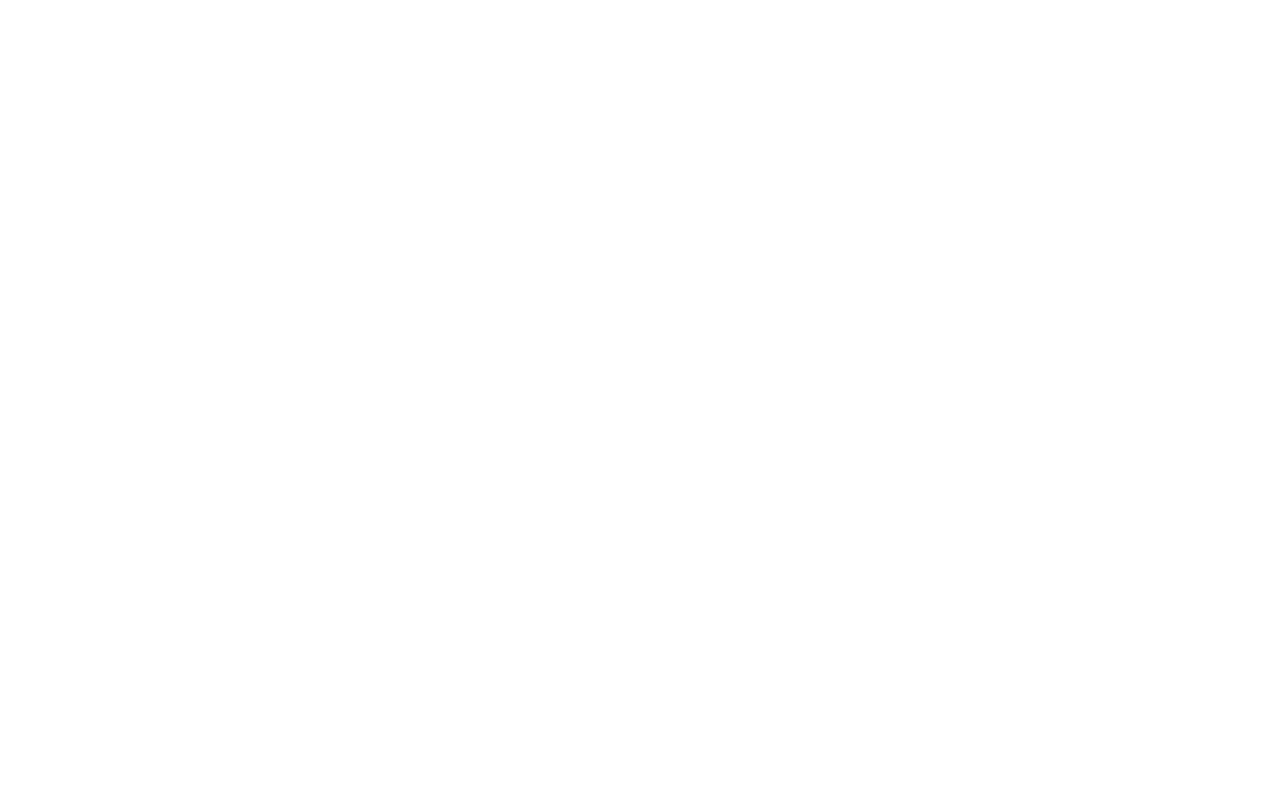
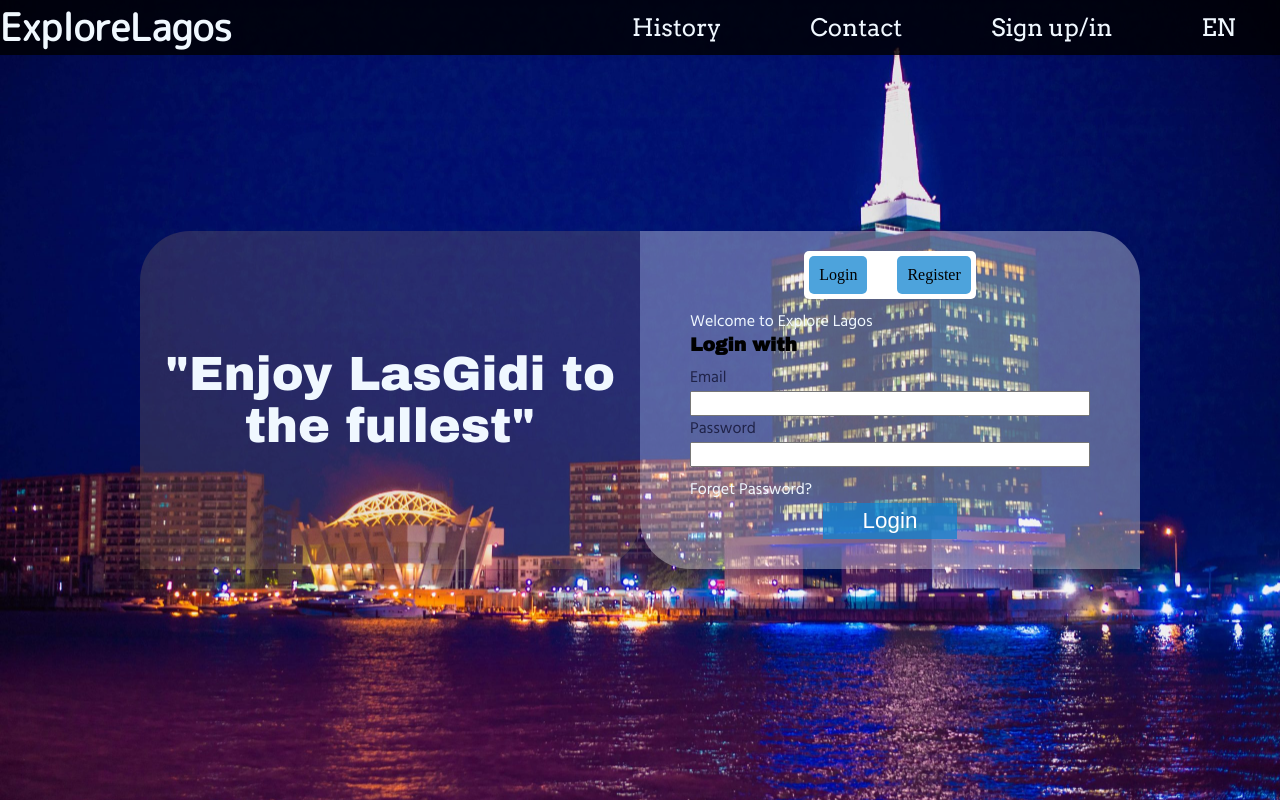
Before and after one commit to Tayokanch/ExploreLagos, a React (Vite) app: page /LoginOrSignUp in a window 1280 px wide. Before the commit this address had no page. Built offline with nearby package versions, Linux system fonts and the light colour scheme; a web font is replaced by a local one.

Commit message:
added register and sign in components

```diff
--- a/src/client/App.jsx
+++ b/src/client/App.jsx
@@ -4,7 +4,7 @@
 import { Route, Routes } from "react-router-dom";
 import Main from "./Components/MainComponent/Main";
 import Header from "./Components/HeaderComponent/Header";
-import Register from "./Components/Register";
+import Register from "./Components/Register&Login/Register.jsx";
 import Body from "./Components/Body/Body";
 import "./App.css";
 
@@ -13,7 +13,7 @@
     <>
       <Routes>
         <Route path="/" element={<Body />}></Route>
-        <Route path="/Register" element={<Register />}></Route>
+        <Route path="/LoginOrSignUp/*" element={<Register />}></Route>
       </Routes>
     </>
   );
--- a/src/client/Components/HeaderComponent/Navbar.jsx
+++ b/src/client/Components/HeaderComponent/Navbar.jsx
@@ -16,7 +16,7 @@
       <div className={NavCSS.navbar}>
         <li>History</li>
         <li>Contact</li>
-        <li onClick={() => handleNavigation("/Register")}>Sign up/in</li>
+        <li onClick={() => handleNavigation("/LoginOrSignUp")}>Sign up/in</li>
         <li>EN</li>
       </div>
     </div>
--- /dev/null
+++ b/src/client/Components/Register&Login/Log.css
@@ -0,0 +1,47 @@
+
+.form{
+    width: 100%;
+    display: grid;
+    padding: 0 50px;
+}
+.form >.heading, .forget_password{
+    font-family: "Hind", sans-serif;
+    color: aliceblue;
+    padding-top: 10px;
+}
+
+.form > h3{
+    font-family: "Archivo Black", sans-serif;
+    color:black;
+    padding-bottom: 10px;
+}
+.form label{
+    font-family: "Hind", sans-serif;
+    color:  rgba(12, 12, 42, 0.743);;
+    display: block;
+}
+
+.form input{
+    width: 100%;
+    outline: none;
+    padding: 3px;
+}
+
+.form > div:last-of-type{
+    display: grid;
+    justify-content: center;
+    padding-bottom: 30px;
+}
+.form button{
+    padding: 5px 40px;
+    text-align: center;
+    background-color: rgba(15, 131, 208, 0.743);
+    color: #fff;
+    border: none;
+    font-size: 1.4rem;
+}
+
+.form button:hover{
+    color: rgba(15, 131, 208, 0.743);
+    background-color: #fff
+}
--- /dev/null
+++ b/src/client/Components/Register&Login/Log.jsx
@@ -0,0 +1,27 @@
+import React from 'react'
+import  './Log.css'
+function Log() {
+  return (
+    <form className='form'>
+        <p className='heading'>Welcome to Explore Lagos</p>
+        <h3>Login with</h3>
+        <div>
+            <label>Email</label>
+            <input type="email" name="email" id="" required/>
+        </div>
+        <div>
+            <label>Password</label>
+            <input type="password" name="password"  required/>
+        </div>
+        <div>
+            <p className='forget_password'>Forget Password?</p>
+        </div>
+        <div>
+            <button>Login</button>
+        </div>
+
+    </form>
+  )
+}
+
+export default Log
--- /dev/null
+++ b/src/client/Components/Register&Login/Reg.jsx
@@ -0,0 +1,27 @@
+import React from "react";
+
+function Reg() {
+  return (
+    <form className="form">
+      <p className="heading">Welcome to Explore Lagos</p>
+      <h3>Sign Up</h3>
+      <div>
+        <label>Firstname</label>
+        <input type="text" name="text" id="" required />
+      </div>
+      <div>
+        <label>Lastname</label>
+        <input type="text" name="lastname" required />
+      </div>
+      <div>
+        <label>Email</label>ç
+        <input type="email" name="lastname" required />
+      </div>
+      <div>
+        <button>Register</button>
+      </div>
+    </form>
+  );
+}
+
+export default Reg;
--- /dev/null
+++ b/src/client/Components/Register&Login/Register.jsx
@@ -0,0 +1,36 @@
+import React from "react";
+import Navbar from "../HeaderComponent/Navbar";
+import bg1 from "../../../../assets/background/lagosnight.jpeg";
+import RegisterCss from "./Register.module.css";
+import { Route, Routes } from "react-router-dom";
+import RegisterComponent from "../Register&Login/Reg.jsx";
+import LogComponent from "../Register&Login/Log.jsx";
+
+function Register() {
+  return (
+    <section
+      className={RegisterCss.container}
+      style={{ backgroundImage: `url(${bg1})` }}
+    >
+      <Navbar />
+      <div className={RegisterCss.register_box}>
+        <div>"Enjoy LasGidi to the fullest"</div>
+        <div>
+          <ul>
+            <li>Login</li>
+            <li>Register</li>
+          </ul>
+          <LogComponent />
+
+
+          {/*           <Routes>
+            <Route path="/Login" element={<LogComponent />}></Route>
+            <Route path="/Register" element={<RegisterComponent />}></Route>
+          </Routes> */}
+        </div>
+      </div>
+    </section>
+  );
+}
+
+export default Register;
--- /dev/null
+++ b/src/client/Components/Register&Login/Register.module.css
@@ -0,0 +1,63 @@
+.container{
+    width: 100%;
+    height: 100vh;
+    background-color: aqua;
+    display: grid;
+    background-repeat: no-repeat;
+    background-size: cover;
+    background-position: center;
+    place-content: center;
+
+}
+
+.container > .register_box{
+
+    max-width: 1000px;
+    height: 100%;
+    display: grid;
+    grid-template-columns: 1fr 1fr;
+    border-radius: 50px;
+
+
+
+}
+.container > .register_box> div:first-of-type{
+    background-color: rgba(200, 158, 104, 0.198);
+    font-family: "Archivo Black", sans-serif;
+    font-size: 3rem;
+    color: #f0f8ff;
+    text-align: center;
+    display: grid;
+    place-items: center;
+    border-radius: 50px 0px;
+}
+
+.container > .register_box > div:last-of-type{
+    background-color: #ffffff57;
+    padding-top: 20px;
+    display: grid;
+    border-radius: 0px 50px;
+
+
+}
+.container > .register_box  ul {
+    justify-self: center;
+    gap: 30px;
+    background-color: #ffff;
+    display: grid;
+    grid-auto-flow: column;
+    place-items: center;
+    border-radius: 5px;
+    padding: 5px;
+
+
+}
+
+.container > .register_box  ul li{
+    list-style: none;
+    background-color: rgba(15, 131, 208, 0.743);
+    border-radius: 5px;
+    padding: 10px;
+
+
+}
--- a/src/client/Components/Register.jsx
+++ /dev/null
@@ -1,12 +0,0 @@
-import React from "react";
-import Navbar from "./HeaderComponent/Navbar";
-function Register() {
-  return (
-    <>
-      <Navbar />
-      <p>Hello</p>
-    </>
-  );
-}
-
-export default Register;
```
Also changed, not shown: assets/background/lagosnight.jpeg (added), assets/background/marina1.jpeg (added), src/client/Components/Register&Login/Reg.module.css (added).
